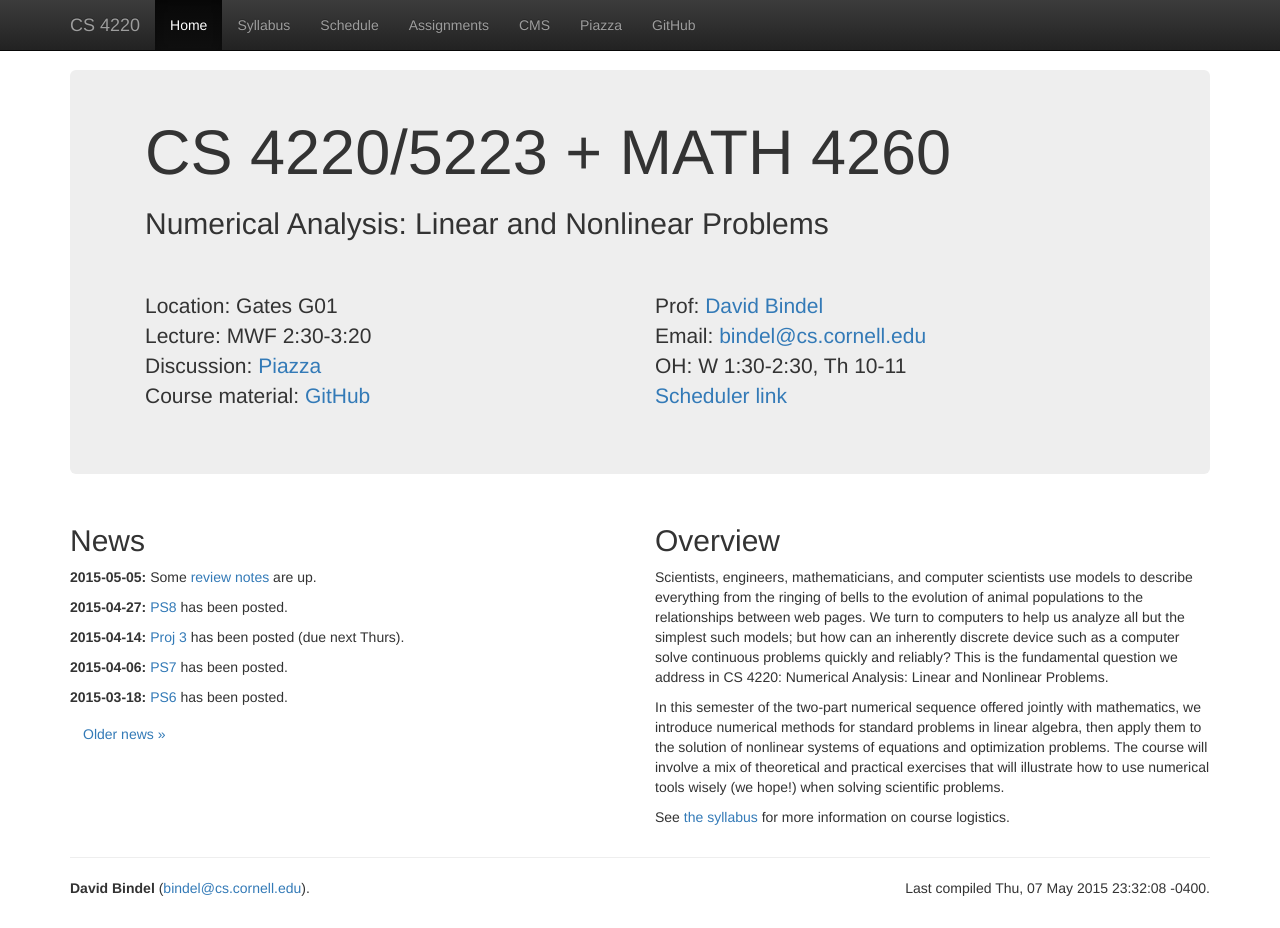
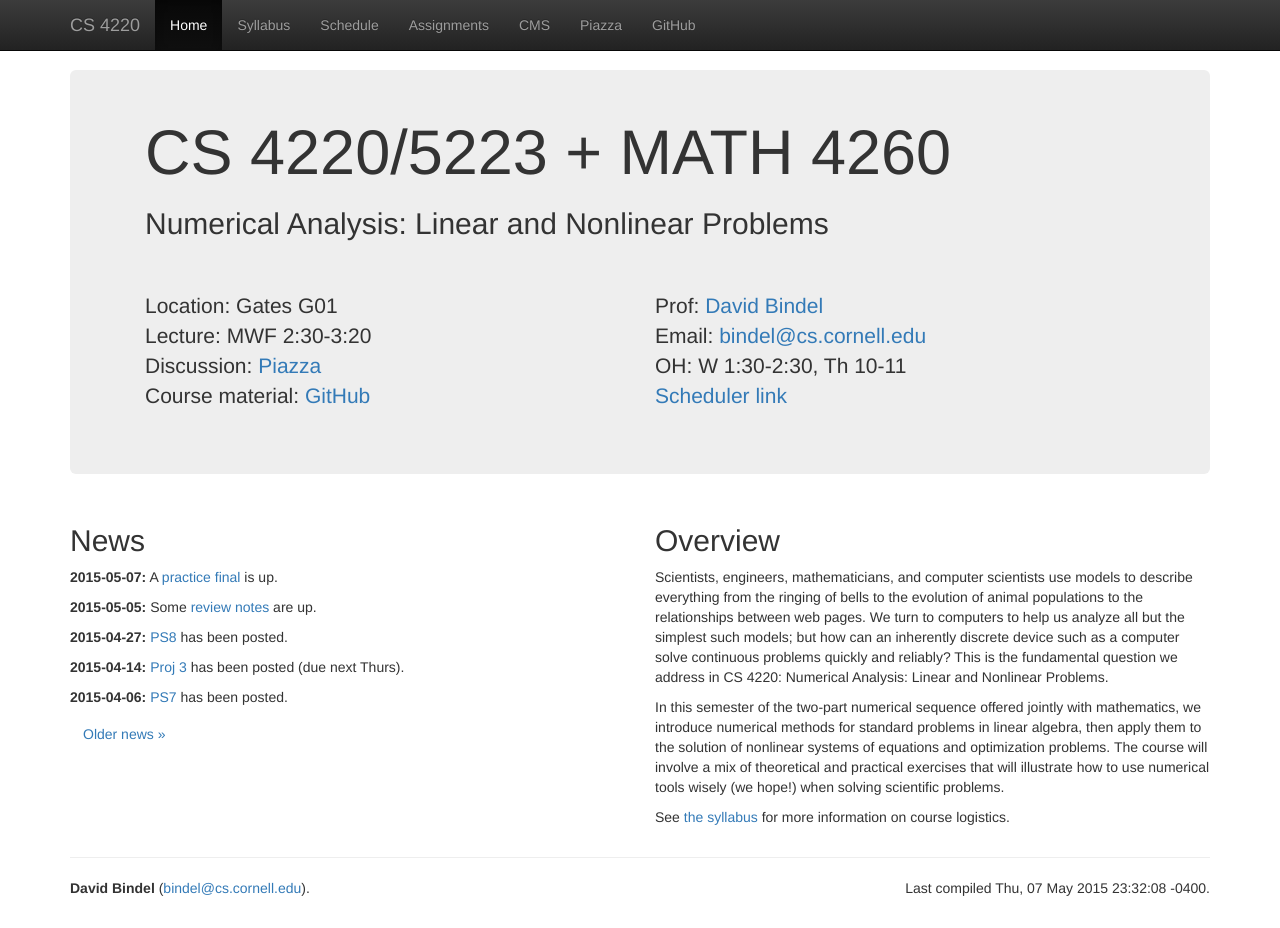
Before and after one commit to dbindel/cs4220-s15, a Jekyll site: the page built from web/index.html, in a window 1280 px wide and 928 px high. Built offline with Jekyll 4.4.1, drawn with Linux system fonts in a browser that asks for light colours; nearby versions of some CDN libraries.

Commit message:
Added web link.

```diff
--- a/web/_data/news.yml
+++ b/web/_data/news.yml
@@ -132,3 +132,7 @@
   date: 2015-05-05
   text:
     Some <a href="lec/review.pdf">review notes</a> are up.
+-
+  date: 2015-05-07
+  text:
+    A <a href="hw/finalp.pdf">practice final</a> is up.
```
